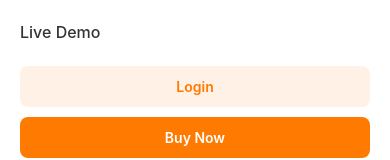
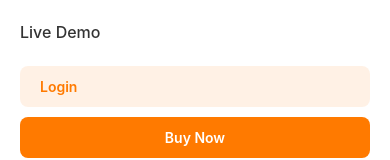
Before and after one commit to Anhu22/TattvaPay, a React (Create React App) app: page / in a window 390 px wide. Both pictures are taken after a click on the button 59 px from the left and 41 px from the top of the page. Shown: the part 164-324 px from the top of the page. Built offline with nearby package versions, Linux system fonts and the light colour scheme.

Commit message:
Updated NavBar

```diff
--- a/src/components/Navbar.jsx
+++ b/src/components/Navbar.jsx
@@ -274,7 +274,9 @@ const Navbar = () => {
         <h2 style={{
           fontWeight: '700',
           fontSize: '24px',
-          margin: '0'
+          margin: '0',
+          display: 'flex',
+          alignItems: 'left'
         }}>
           Tattvam<span style={{ color: '#ff7a00' }}>Pay</span>
         </h2>
@@ -350,6 +352,9 @@ const Navbar = () => {
           <DeviceAwareButton
             onClick={handleLogin}
             style={{
+              display: 'flex',
+              justifyContent: 'right',
+              alignItems: 'right',
               background: 'rgba(255, 122, 0, 0.1)',
               color: '#ff7a00'
             }}
```
